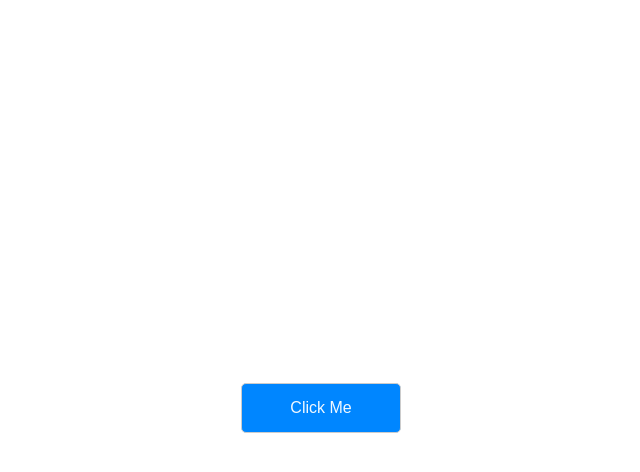
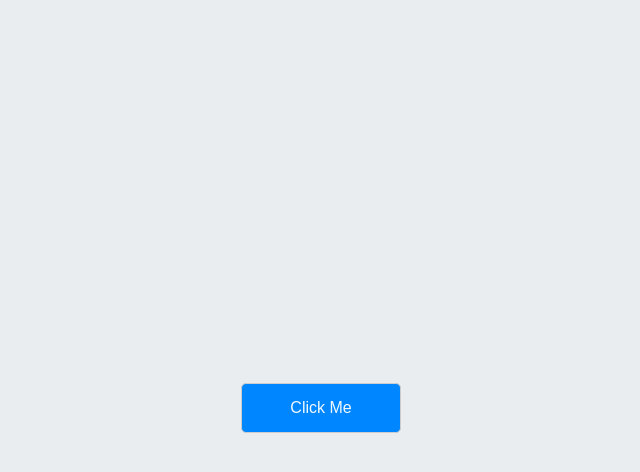
Before and after one commit to Tally2014/WebDev-Practice1-Colors, a plain HTML site: page index.html in a window 1280 px wide. Both pictures are taken after a click on the button "Click Me". Shown: the whole page, without its empty margins (319-959 px from the left). Drawn offline with Linux system fonts and the light colour scheme.

Commit message:
Script changing body backgroundColor when clicking the button

```diff
--- a/index.html
+++ b/index.html
@@ -13,7 +13,7 @@
 </head>
 <body>
     <div class="container">
-        <button class="mainBtn">Click Me</button>
+        <button class="mainBtn" id="myButton">Click Me</button>
     </div>
 
     <script src="script.js"></script>
--- a/script.js
+++ b/script.js
@@ -0,0 +1,8 @@
+const button = document.getElementById('myButton');
+const randomcolors = ['#ee9349','#e45b49','#a93749','#7c2349','#184161','#1c4e74','#3288cc','#8abbe2','#e9edf0'];
+
+button.addEventListener('click', function() {
+    const pick = Math.floor(Math.random() * randomcolors.length);
+
+    document.body.style.backgroundColor = randomcolors[pick];
+  });
```
